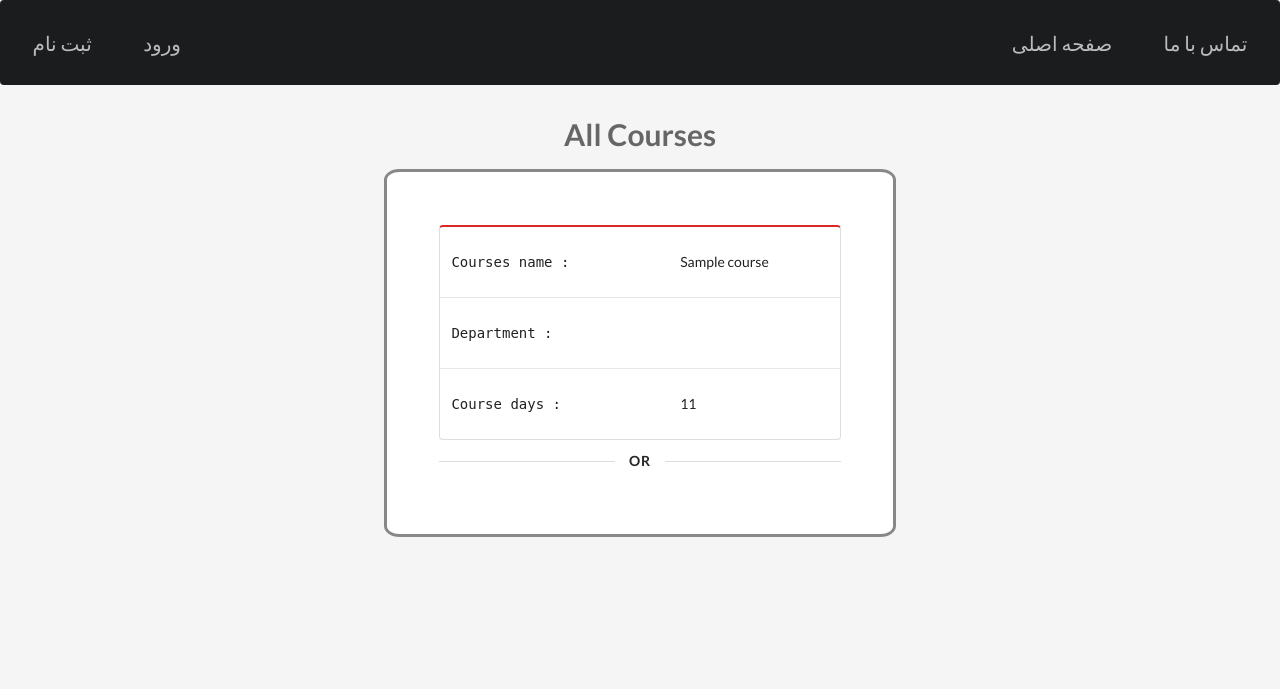
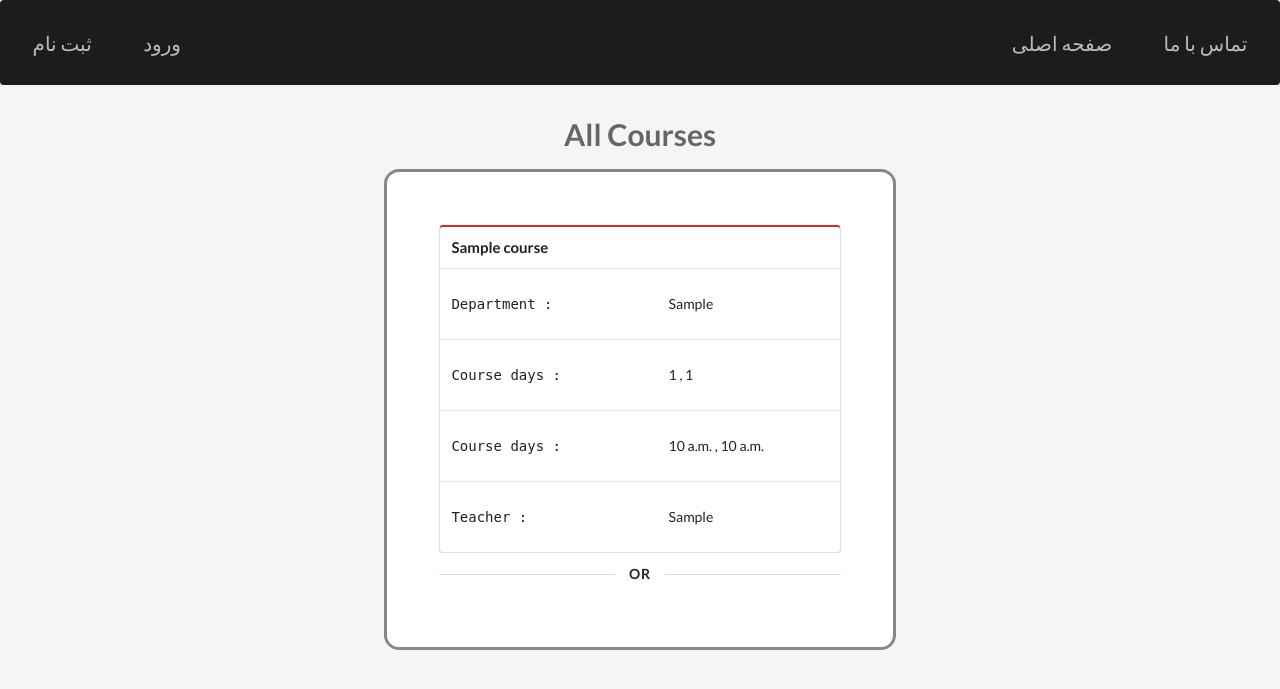
Before and after one commit to Badcoder1379/Webelopers, a Django app: page /all_courses/ in a window 1280 px wide. Shown: the top 689 px of the page. Run offline with Django 3.2, Linux system fonts and the light colour scheme; tables that the repository leaves empty hold one stand-in row (values such as "Sample post"); some libraries are stand-ins or nearby versions.

Commit message:
all courses

```diff
--- a/templates/all_courses.html
+++ b/templates/all_courses.html
@@ -51,24 +51,39 @@
 
 
                     <tr>
-                        <td>
-                            <pre>Courses name : </pre>
-                        </td>
-                        <td><span id="text_first_name">{{ cours.name }}</span></td>
+                        <td><h4>{{ cours.name }}</h4></td>
                     </tr>
                     <tr>
                         <td>
                             <pre>Department : </pre>
                         </td>
-                        <td><span id="text_last_name">{{ cours.departmen }}</span></td>
+                        <td><div>{{ cours.department }}</div></td>
+                    </tr>
+
+                    <tr>
+                        <td>
+                            <pre>Course days : </pre>
+                        </td>
+                        <td>
+                            <div>{{ cours.first_day }}
+                                <strnog>,</strnog>
+                                {{ cours.second_day }}</div>
+                        </td>
                     </tr>
                     <tr>
                         <td>
                             <pre>Course days : </pre>
                         </td>
-                        <td><span id="text_user_name">{{ cours.first_day }}{{ cours.second_day }}</span></td>
+                        <td><div>{{ cours.start_time }}
+                            <strnog>,</strnog>
+                            {{ cours.end_time }}</div></td>
                     </tr>
-
+                    <tr>
+                        <td>
+                            <pre>Teacher : </pre>
+                        </td>
+                        <td><div>{{ cours.teacher }}</div></td>
+                    </tr>
 
                     </tbody>
                 </table>
```
